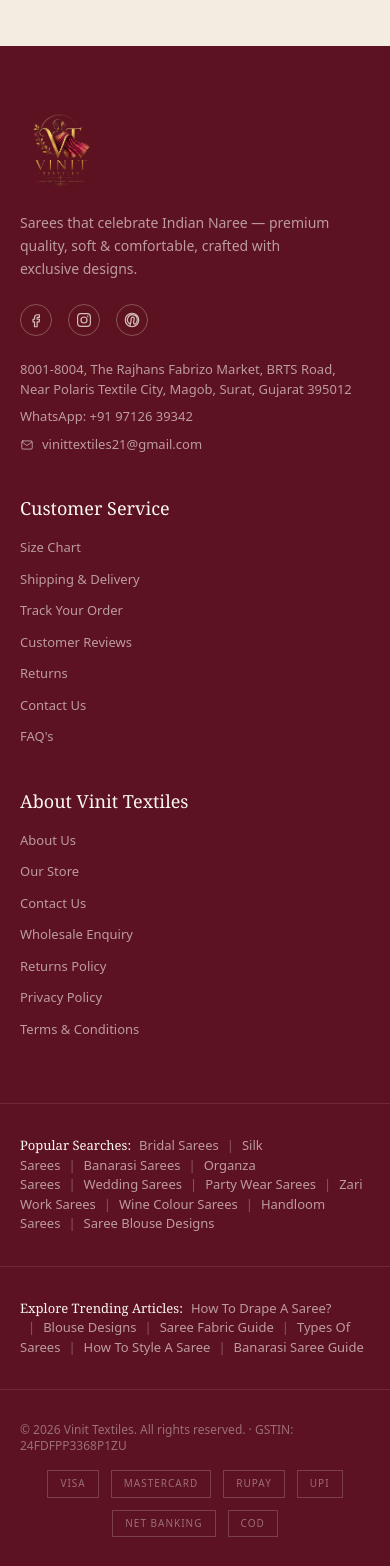
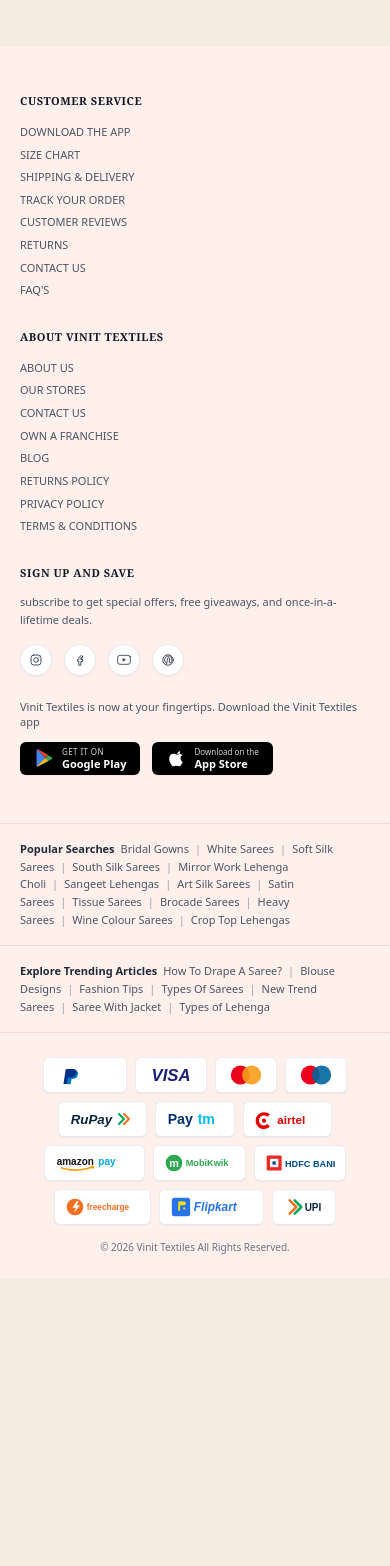
Before and after one commit to Sanchitjha/vinit-textile, a React (Vite) app in the folder frontend/: page / in a window 390 px wide. Shown: the part 6860-8426 px from the top of the page. After the commit the page ends 8138 px from the top, so only its background shows below. Built offline with nearby package versions, Linux system fonts and the light colour scheme; no server answers; a web font is replaced by a local one.

Commit message:
feat: implement responsive footer component and create initial homepage structure

```diff
--- a/frontend/src/components/layout/Footer.jsx
+++ b/frontend/src/components/layout/Footer.jsx
@@ -1,99 +1,199 @@
 import { Link } from 'react-router-dom'
-import { FacebookIcon, InstagramIcon, MailIcon, PinterestIcon } from '../icons/Icons'
+import { FacebookIcon, InstagramIcon, PinterestIcon, YouTubeIcon } from '../icons/Icons'
 
 const customerServiceLinks = [
-  'Size Chart',
-  'Shipping & Delivery',
-  'Track Your Order',
-  'Customer Reviews',
-  'Returns',
-  'Contact Us',
-  "FAQ's",
+  'DOWNLOAD THE APP',
+  'SIZE CHART',
+  'SHIPPING & DELIVERY',
+  'TRACK YOUR ORDER',
+  'CUSTOMER REVIEWS',
+  'RETURNS',
+  'CONTACT US',
+  "FAQ'S",
 ]
 
 const aboutLinks = [
-  'About Us',
-  'Our Store',
-  'Contact Us',
-  'Wholesale Enquiry',
-  'Returns Policy',
-  'Privacy Policy',
-  'Terms & Conditions',
+  'ABOUT US',
+  'OUR STORES',
+  'CONTACT US',
+  'OWN A FRANCHISE',
+  'BLOG',
+  'RETURNS POLICY',
+  'PRIVACY POLICY',
+  'TERMS & CONDITIONS',
 ]
 
 const popularSearches = [
-  'Bridal Sarees',
-  'Silk Sarees',
-  'Banarasi Sarees',
-  'Organza Sarees',
-  'Wedding Sarees',
-  'Party Wear Sarees',
-  'Zari Work Sarees',
+  'Bridal Gowns',
+  'White Sarees',
+  'Soft Silk Sarees',
+  'South Silk Sarees',
+  'Mirror Work Lehenga Choli',
+  'Sangeet Lehengas',
+  'Art Silk Sarees',
+  'Satin Sarees',
+  'Tissue Sarees',
+  'Brocade Sarees',
+  'Heavy Sarees',
   'Wine Colour Sarees',
-  'Handloom Sarees',
-  'Saree Blouse Designs',
+  'Crop Top Lehengas',
 ]
 
 const trendingArticles = [
   'How To Drape A Saree?',
   'Blouse Designs',
-  'Saree Fabric Guide',
+  'Fashion Tips',
   'Types Of Sarees',
-  'How To Style A Saree',
-  'Banarasi Saree Guide',
+  'New Trend Sarees',
+  'Saree With Jacket',
+  'Types of Lehenga',
 ]
 
-const paymentMethods = ['Visa', 'Mastercard', 'RuPay', 'UPI', 'Net Banking', 'COD']
+const paymentLogos = [
+  {
+    name: 'PayPal',
+    svg: (
+      <svg viewBox="0 0 100 32" className="h-5 w-auto">
+        <path fill="#003087" d="M30.2 6.5h-10c-.8 0-1.5.6-1.6 1.4l-3.4 21.6c-.1.5.3 1 0.8 1h4.6c.7 0 1.3-.5 1.4-1.2l1-6.4c.1-.8.8-1.4 1.6-1.4h3.1c5.2 0 8.3-2.5 9.1-7.5.4-2.5 0-4.4-1.2-5.7-1.3-1.2-3.4-1.8-5.8-1.8z" />
+        <path fill="#0079C1" d="M35.6 12.4c-.8 5-3.9 7.5-9.1 7.5h-3.1c-.8 0-1.5.6-1.6 1.4l-1.3 8.3c-.1.5.3 1 .8 1h4.2c.7 0 1.3-.5 1.4-1.2l.9-6c.1-.8.8-1.4 1.6-1.4h.8c4.6 0 7.3-2.2 8-6.6.3-2.1.1-3.8-.9-4.9-.5.7-1.1 1.3-1.7 1.9z" />
+      </svg>
+    ),
+  },
+  {
+    name: 'VISA',
+    svg: (
+      <svg viewBox="0 0 60 24" className="h-5 w-auto">
+        <text x="30" y="19" textAnchor="middle" fill="#1A1F71" fontWeight="800" fontSize="20" fontFamily="sans-serif" fontStyle="italic">VISA</text>
+      </svg>
+    ),
+  },
+  {
+    name: 'Mastercard',
+    svg: (
+      <svg viewBox="0 0 50 30" className="h-6 w-auto">
+        <circle cx="18" cy="15" r="12" fill="#EB001B" />
+        <circle cx="32" cy="15" r="12" fill="#F79E1B" fillOpacity="0.9" />
+      </svg>
+    ),
+  },
+  {
+    name: 'Maestro',
+    svg: (
+      <svg viewBox="0 0 50 30" className="h-6 w-auto">
+        <circle cx="18" cy="15" r="12" fill="#EB001B" />
+        <circle cx="32" cy="15" r="12" fill="#00669E" fillOpacity="0.9" />
+      </svg>
+    ),
+  },
+  {
+    name: 'RuPay',
+    svg: (
+      <svg viewBox="0 0 80 24" className="h-5 w-auto">
+        <text x="2" y="18" fill="#0A2540" fontWeight="900" fontSize="16" fontFamily="sans-serif" fontStyle="italic">RuPay</text>
+        <path d="M60 6l6 6-6 6" stroke="#00A859" strokeWidth="2.5" fill="none" strokeLinecap="round" strokeLinejoin="round" />
+        <path d="M66 6l6 6-6 6" stroke="#F37023" strokeWidth="2.5" fill="none" strokeLinecap="round" strokeLinejoin="round" />
+      </svg>
+    ),
+  },
+  {
+    name: 'Paytm',
+    svg: (
+      <svg viewBox="0 0 70 24" className="h-5 w-auto">
+        <text x="2" y="18" fill="#002E6E" fontWeight="900" fontSize="17" fontFamily="sans-serif">Pay</text>
+        <text x="38" y="18" fill="#00BAF2" fontWeight="900" fontSize="17" fontFamily="sans-serif">tm</text>
+      </svg>
+    ),
+  },
+  {
+    name: 'Airtel',
+    svg: (
+      <svg viewBox="0 0 80 24" className="h-5 w-auto">
+        <path fill="#E40000" d="M12 4c-5.5 0-10 4.5-10 10s4.5 10 10 10c2.8 0 5.3-1.1 7.1-3l-3-3c-1.1 1.1-2.5 1.7-4.1 1.7-3.3 0-6-2.7-6-6s2.7-6 6-6c1.6 0 3 .6 4.1 1.7l3-3C17.3 5.1 14.8 4 12 4z" />
+        <circle cx="12" cy="14" r="2.5" fill="#E40000" />
+        <text x="28" y="18" fill="#E40000" fontWeight="bold" fontSize="14" fontFamily="sans-serif">airtel</text>
+      </svg>
+    ),
+  },
+  {
+    name: 'Amazon Pay',
+    svg: (
+      <svg viewBox="0 0 95 24" className="h-5 w-auto">
+        <text x="2" y="15" fill="#111111" fontWeight="bold" fontSize="12" fontFamily="sans-serif">amazon</text>
+        <text x="52" y="15" fill="#00A8E1" fontWeight="bold" fontSize="12" fontFamily="sans-serif">pay</text>
+        <path d="M8 18c12 4 28 3 38-2" stroke="#FF9900" strokeWidth="2" fill="none" strokeLinecap="round" />
+        <path d="M44 15l3 2-2 3" fill="#FF9900" />
+      </svg>
+    ),
+  },
+  {
+    name: 'MobiKwik',
+    svg: (
+      <svg viewBox="0 0 85 24" className="h-5 w-auto">
+        <circle cx="12" cy="12" r="10" fill="#2DA94F" />
+        <text x="12" y="17" fill="#FFFFFF" fontWeight="900" fontSize="13" textAnchor="middle" fontFamily="sans-serif">m</text>
+        <text x="26" y="16" fill="#2DA94F" fontWeight="800" fontSize="11" fontFamily="sans-serif">MobiKwik</text>
+      </svg>
+    ),
+  },
+  {
+    name: 'HDFC Bank',
+    svg: (
+      <svg viewBox="0 0 85 24" className="h-5 w-auto">
+        <rect x="2" y="3" width="18" height="18" fill="#EE2A24" rx="1.5" />
+        <rect x="6" y="7" width="10" height="10" fill="#FFFFFF" />
+        <rect x="9" y="10" width="4" height="4" fill="#004B8D" />
+        <text x="24" y="17" fill="#004B8D" fontWeight="800" fontSize="11" fontFamily="sans-serif">HDFC BANK</text>
+      </svg>
+    ),
+  },
+  {
+    name: 'Freecharge',
+    svg: (
+      <svg viewBox="0 0 90 24" className="h-5 w-auto">
+        <circle cx="12" cy="12" r="10" fill="#F36F21" />
+        <path d="M14 5l-5 8h4l-2 6 7-9h-4l2-5z" fill="#FFFFFF" />
+        <text x="26" y="16" fill="#F36F21" fontWeight="800" fontSize="10" fontFamily="sans-serif">freecharge</text>
+      </svg>
+    ),
+  },
+  {
+    name: 'Flipkart',
+    svg: (
+      <svg viewBox="0 0 90 24" className="h-5.5 w-auto">
+        <rect x="2" y="2" width="20" height="20" rx="3" fill="#2874F0" />
+        <path d="M9 6h6.5c1.2 0 2 .8 2 2s-.8 2-2 2h-4.5v6H9V6z" fill="#FFE500" />
+        <circle cx="15.5" cy="13.5" r="1.2" fill="#FFE500" />
+        <text x="26" y="16" fill="#2874F0" fontWeight="800" fontSize="13" fontFamily="sans-serif" fontStyle="italic">Flipkart</text>
+      </svg>
+    ),
+  },
+  {
+    name: 'UPI',
+    svg: (
+      <svg viewBox="0 0 50 24" className="h-5 w-auto">
+        <path d="M8 4l8 8-8 8" stroke="#F37023" strokeWidth="3" fill="none" strokeLinecap="round" strokeLinejoin="round" />
+        <path d="M14 4l8 8-8 8" stroke="#00A859" strokeWidth="3" fill="none" strokeLinecap="round" strokeLinejoin="round" />
+        <text x="26" y="17" fill="#0A2540" fontWeight="900" fontSize="12" fontFamily="sans-serif">UPI</text>
+      </svg>
+    ),
+  },
+]
 
 export default function Footer() {
   return (
-    <footer className="bg-maroon text-ivory">
-      <div className="container-ambika grid gap-10 py-16 sm:grid-cols-2 lg:grid-cols-5">
-        <div className="lg:col-span-2">
-          <Link to="/" className="inline-block">
-            <img src="/images/logo.webp" alt="Vinit Textiles" className="h-20 w-auto" />
-          </Link>
-          <p className="mt-4 max-w-xs text-sm leading-relaxed text-ivory/60">
-            Sarees that celebrate Indian Naree — premium quality, soft &amp; comfortable, crafted
-            with exclusive designs.
-          </p>
-          <div className="mt-6 flex gap-4">
-            {[
-              { Icon: FacebookIcon, href: '#' },
-              { Icon: InstagramIcon, href: 'https://instagram.com/vinit.textiles' },
-              { Icon: PinterestIcon, href: '#' },
-            ].map(({ Icon, href }, index) => (
-              <a
-                key={index}
-                href={href}
-                target={href.startsWith('http') ? '_blank' : undefined}
-                rel={href.startsWith('http') ? 'noreferrer' : undefined}
-                className="flex h-8 w-8 items-center justify-center rounded-full border border-cream/30 text-cream/80 transition-colors hover:border-gold hover:text-gold"
-              >
-                <Icon />
-              </a>
-            ))}
-          </div>
-
-          <div className="mt-6 space-y-2 text-[13px] text-ivory/60">
-            <p>
-              8001-8004, The Rajhans Fabrizo Market, BRTS Road,
-              <br />
-              Near Polaris Textile City, Magob, Surat, Gujarat 395012
-            </p>
-            <p>WhatsApp: +91 97126 39342</p>
-            <p className="flex items-center gap-2">
-              <MailIcon width={14} height={14} /> vinittextiles21@gmail.com
-            </p>
-          </div>
-        </div>
-
-        <div>
-          <h4 className="font-display text-lg text-ivory">Customer Service</h4>
-          <ul className="mt-4 space-y-3 text-[13px] text-ivory/60">
+    <footer className="bg-[#FFF0EC] text-gray-700 text-xs">
+      {/* Main Top Navigation */}
+      <div className="container-ambika py-12 lg:py-14">
+        <div className="grid grid-cols-1 gap-8 sm:grid-cols-2 lg:grid-cols-12 lg:gap-12">
+          {/* Column 1: CUSTOMER SERVICE */}
+          <div className="lg:col-span-3">
+            <h4 className="text-[11px] font-bold tracking-wider text-gray-900 uppercase mb-4">
+              CUSTOMER SERVICE
+            </h4>
+            <ul className="space-y-2 text-[11px] text-gray-600 font-normal">
               {customerServiceLinks.map((link) => (
                 <li key={link}>
-                <a href="#" className="transition-colors hover:text-gold">
+                  <a href="#" className="hover:text-gray-900 transition-colors uppercase">
                     {link}
                   </a>
                 </li>
@@ -101,68 +201,150 @@
             </ul>
           </div>
 
-        <div>
-          <h4 className="font-display text-lg text-ivory">About Vinit Textiles</h4>
-          <ul className="mt-4 space-y-3 text-[13px] text-ivory/60">
+          {/* Column 2: ABOUT VINIT TEXTILES */}
+          <div className="lg:col-span-4">
+            <h4 className="text-[11px] font-bold tracking-wider text-gray-900 uppercase mb-4">
+              ABOUT VINIT TEXTILES
+            </h4>
+            <ul className="space-y-2 text-[11px] text-gray-600 font-normal">
               {aboutLinks.map((link) => (
                 <li key={link}>
-                <a href="#" className="transition-colors hover:text-gold">
+                  <a href="#" className="hover:text-gray-900 transition-colors uppercase">
                     {link}
                   </a>
                 </li>
               ))}
             </ul>
           </div>
+
+          {/* Column 3: SIGN UP AND SAVE */}
+          <div className="lg:col-span-5">
+            <h4 className="text-[11px] font-bold tracking-wider text-gray-900 uppercase mb-3">
+              SIGN UP AND SAVE
+            </h4>
+            <p className="text-[11px] text-gray-600 mb-4 leading-relaxed">
+              subscribe to get special offers, free giveaways, and once-in-a-lifetime deals.
+            </p>
+
+            {/* Social Media Round Buttons */}
+            <div className="flex items-center gap-3 mb-6">
+              {[
+                { Icon: InstagramIcon, href: 'https://instagram.com/vinit.textiles', label: 'Instagram' },
+                { Icon: FacebookIcon, href: '#', label: 'Facebook' },
+                { Icon: YouTubeIcon, href: '#', label: 'YouTube' },
+                { Icon: PinterestIcon, href: '#', label: 'Pinterest' },
+              ].map(({ Icon, href, label }, idx) => (
+                <a
+                  key={idx}
+                  href={href}
+                  target={href.startsWith('http') ? '_blank' : undefined}
+                  rel={href.startsWith('http') ? 'noreferrer' : undefined}
+                  aria-label={label}
+                  className="flex h-8 w-8 items-center justify-center rounded-full bg-white border border-gray-200/80 text-gray-700 hover:text-black hover:border-gray-400 shadow-xs transition-all"
+                >
+                  <Icon width={14} height={14} />
+                </a>
+              ))}
             </div>
 
-      <div className="border-t border-ivory/10">
-        <div className="container-ambika space-y-4 py-8 text-[13px] text-ivory/60">
+            {/* App Promotion */}
+            <p className="text-[11px] text-gray-600 mb-3 font-normal">
+              Vinit Textiles is now at your fingertips. Download the Vinit Textiles app
+            </p>
+
+            {/* Store Badges */}
+            <div className="flex flex-wrap items-center gap-3">
+              {/* Google Play */}
+              <a
+                href="#"
+                className="flex items-center gap-2 bg-black text-white px-3.5 py-1.5 rounded-md hover:bg-gray-800 transition-colors shadow-xs"
+              >
+                <svg viewBox="0 0 24 24" className="w-5 h-5 fill-current shrink-0">
+                  <path fill="#4285F4" d="M3.6 1.7C3.3 2 3.1 2.5 3.1 3.1v17.8c0 .6.2 1.1.5 1.4l.1.1 10-10v-.2L3.7 1.6l-.1.1z" />
+                  <path fill="#34A853" d="M17.1 15.6l-3.3-3.3v-.2l3.3-3.3.1.1 3.9 2.2c1.1.6 1.1 1.6 0 2.3l-4 2.2z" />
+                  <path fill="#FBBC04" d="M17.2 15.6L13.7 12 3.7 22c.4.4 1 .4 1.7 0l11.8-6.4" />
+                  <path fill="#EA4335" d="M17.2 8.4L5.4 1.7C4.7 1.3 4.1 1.3 3.7 1.7L13.7 11.7l3.5-3.3z" />
+                </svg>
+                <div className="flex flex-col text-left leading-none">
+                  <span className="text-[8px] uppercase tracking-wider text-gray-300 font-medium">GET IT ON</span>
+                  <span className="text-[11px] font-semibold text-white mt-0.5">Google Play</span>
+                </div>
+              </a>
+
+              {/* App Store */}
+              <a
+                href="#"
+                className="flex items-center gap-2 bg-black text-white px-3.5 py-1.5 rounded-md hover:bg-gray-800 transition-colors shadow-xs"
+              >
+                <svg viewBox="0 0 24 24" className="w-5 h-5 fill-current shrink-0">
+                  <path d="M18.71 19.5c-.83 1.24-1.71 2.45-3.05 2.47-1.34.03-1.77-.79-3.29-.79-1.53 0-2 .77-3.27.82-1.31.05-2.3-1.32-3.14-2.53C4.25 17 2.94 12.45 4.7 9.39c.87-1.52 2.43-2.48 4.12-2.51 1.28-.02 2.5.87 3.29.87.78 0 2.26-1.07 3.81-.91.65.03 2.47.26 3.64 1.98-.09.06-2.17 1.28-2.15 3.81.03 3.02 2.65 4.03 2.68 4.04-.03.07-.42 1.44-1.38 2.83M15.97 6.85c.66-.8 1.11-1.92.99-3.04-.96.04-2.12.64-2.8 1.44-.61.71-1.14 1.86-.99 2.97 1.07.08 2.14-.56 2.8-1.37z" />
+                </svg>
+                <div className="flex flex-col text-left leading-none">
+                  <span className="text-[8px] text-gray-300 font-medium">Download on the</span>
+                  <span className="text-[11px] font-semibold text-white mt-0.5">App Store</span>
+                </div>
+              </a>
+            </div>
+          </div>
+        </div>
+      </div>
+
+      {/* Popular Searches */}
+      <div className="border-t border-[#F5D5CE]">
+        <div className="container-ambika py-4 text-[11px] text-gray-600 leading-relaxed">
           <p>
-            <span className="font-display mr-2 text-ivory">Popular Searches:</span>
+            <span className="font-bold text-gray-800 mr-1.5">Popular Searches</span>
             {popularSearches.map((term, index) => (
               <span key={term}>
-                <a href="#" className="transition-colors hover:text-gold">
+                <a href="#" className="hover:text-gray-900 transition-colors">
                   {term}
                 </a>
-                {index < popularSearches.length - 1 && <span className="mx-2 text-ivory/30">|</span>}
+                {index < popularSearches.length - 1 && (
+                  <span className="mx-1.5 text-gray-400">|</span>
+                )}
               </span>
             ))}
           </p>
         </div>
       </div>
 
-      <div className="border-t border-ivory/10">
-        <div className="container-ambika space-y-4 py-8 text-[13px] text-ivory/60">
+      {/* Explore Trending Articles */}
+      <div className="border-t border-[#F5D5CE]">
+        <div className="container-ambika py-4 text-[11px] text-gray-600 leading-relaxed">
           <p>
-            <span className="font-display mr-2 text-ivory">Explore Trending Articles:</span>
+            <span className="font-bold text-gray-800 mr-1.5">Explore Trending Articles</span>
             {trendingArticles.map((term, index) => (
               <span key={term}>
-                <a href="#" className="transition-colors hover:text-gold">
+                <a href="#" className="hover:text-gray-900 transition-colors">
                   {term}
                 </a>
-                {index < trendingArticles.length - 1 && <span className="mx-2 text-ivory/30">|</span>}
+                {index < trendingArticles.length - 1 && (
+                  <span className="mx-1.5 text-gray-400">|</span>
+                )}
               </span>
             ))}
           </p>
         </div>
       </div>
 
-      <div className="border-t border-ivory/10">
-        <div className="container-ambika flex flex-col items-center justify-between gap-4 py-8 text-xs text-ivory/40 sm:flex-row">
-          <p>
-            © {new Date().getFullYear()} Vinit Textiles. All rights reserved. · GSTIN:
-            24FDFPP3368P1ZU
-          </p>
-          <div className="flex flex-wrap items-center justify-center gap-3">
-            {paymentMethods.map((method) => (
-              <span
-                key={method}
-                className="rounded-none border border-ivory/20 px-3 py-1.5 text-[10px] uppercase tracking-widest"
+      {/* Payment & Partner Logos Row */}
+      <div className="border-t border-[#F5D5CE]">
+        <div className="container-ambika py-6">
+          <div className="flex flex-wrap items-center justify-center gap-2 sm:gap-2.5">
+            {paymentLogos.map((item) => (
+              <div
+                key={item.name}
+                title={item.name}
+                className="flex items-center justify-center bg-white px-2.5 py-1.5 rounded-md border border-gray-200/80 shadow-2xs h-9 min-w-[58px] hover:shadow-xs transition-shadow"
               >
-                {method}
-              </span>
+                {item.svg}
+              </div>
             ))}
           </div>
+
+          <p className="mt-4 text-center text-[10px] text-gray-500">
+            © {new Date().getFullYear()} Vinit Textiles All Rights Reserved.
+          </p>
         </div>
       </div>
     </footer>
```
Lines whose indentation alone changed are shown as unchanged.
